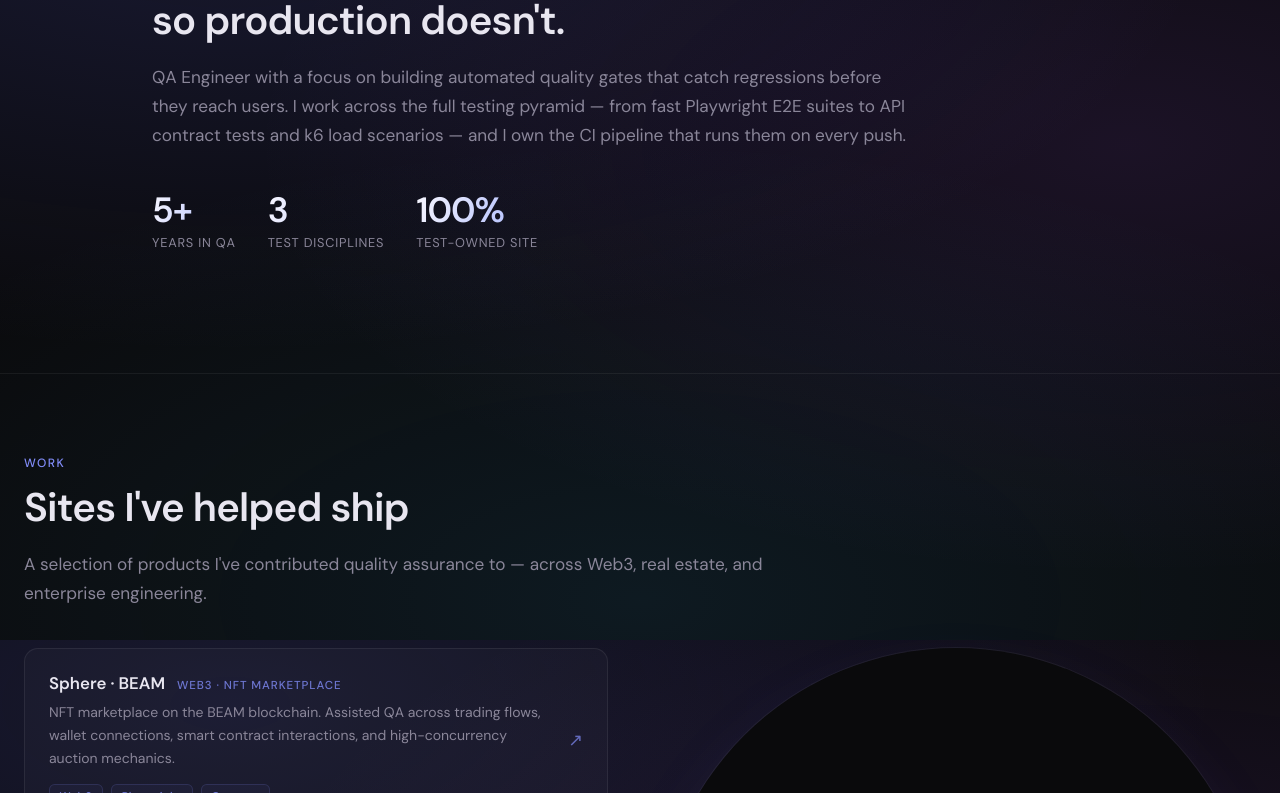
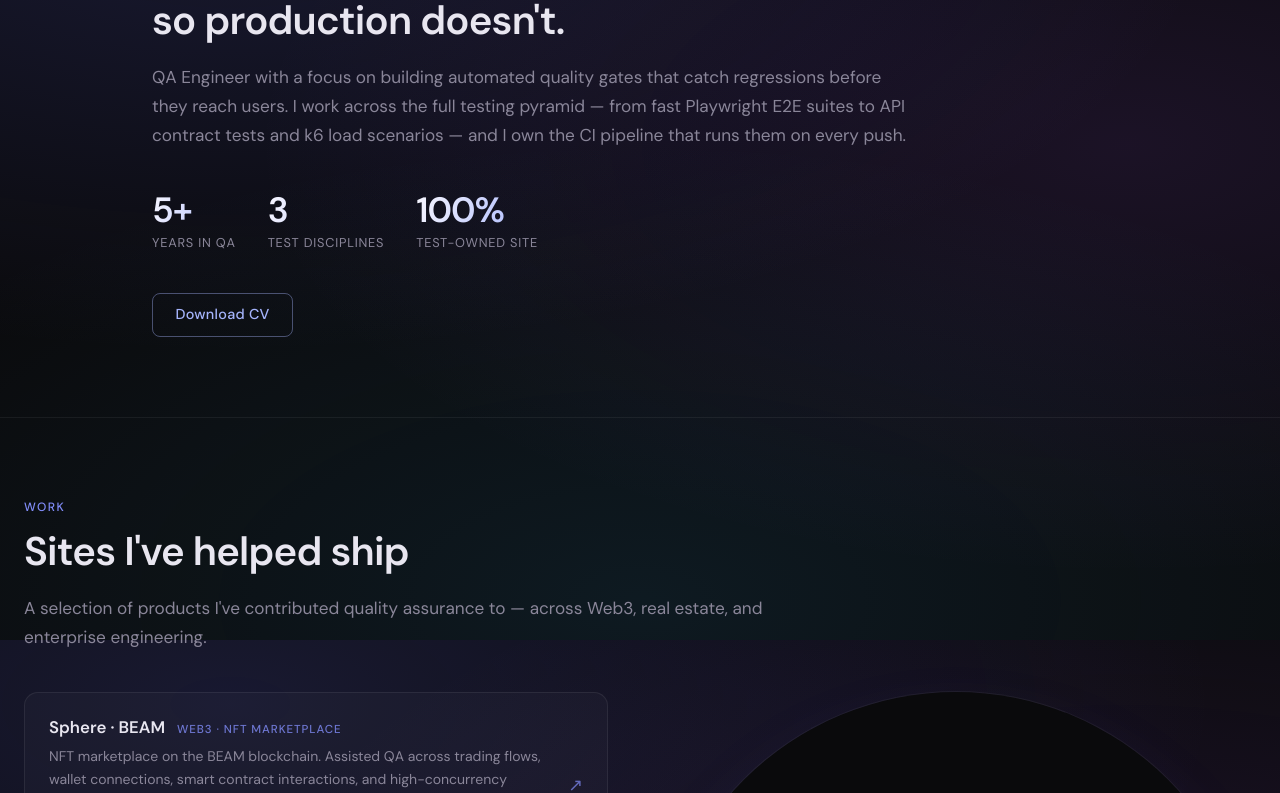
Before and after one commit to fgacic/qa-portfolio, a Next.js app: page / in a window 1280 px wide. Shown: the part 960-1753 px from the top of the page. Built offline with nearby package versions, Linux system fonts and the light colour scheme; no server answers.

Commit message:
feat(about): show CV download button by default
Flip the feature flag check so the button renders unless explicitly
disabled (NEXT_PUBLIC_ENABLE_DOWNLOAD_CV=false), rather than requiring
opt-in. Enables the button on prod without a Coolify env var change.

```diff
--- a/components/About.tsx
+++ b/components/About.tsx
@@ -105,8 +105,7 @@ export default function About() {
           ))}
         </div>
 
-        {/* CV download CTA — controlled by NEXT_PUBLIC_ENABLE_DOWNLOAD_CV */}
-        {process.env.NEXT_PUBLIC_ENABLE_DOWNLOAD_CV === 'true' && (
+        {process.env.NEXT_PUBLIC_ENABLE_DOWNLOAD_CV !== 'false' && (
           <motion.div
             initial="hidden"
             whileInView="visible"
```
